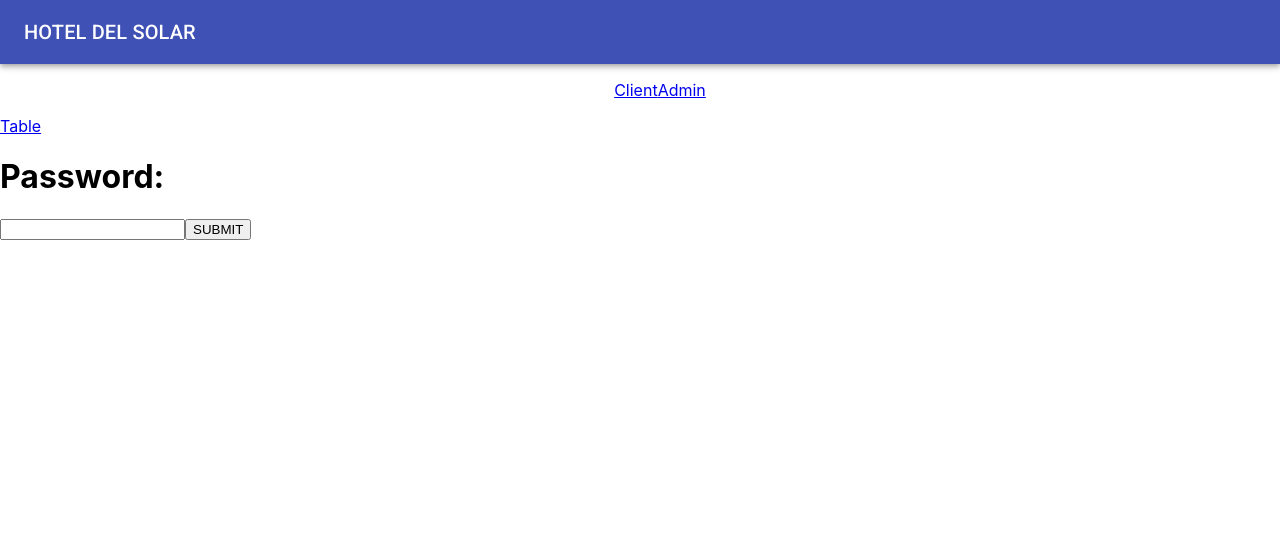
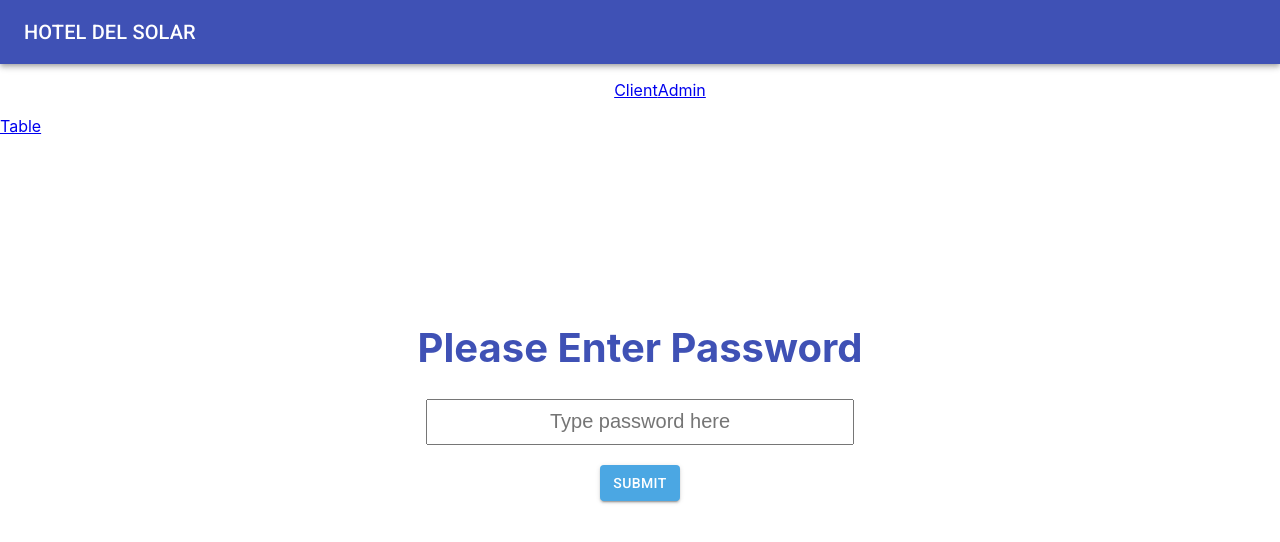
Before and after one commit to dolphinep/hotel-del-solar, a React (Create React App) app in the folder frontend/: page /admin in a window 1280 px wide. Shown: the top 542 px of the page. Built offline with nearby package versions, Linux system fonts and the light colour scheme.

Commit message:
loginUpdate

```diff
--- a/frontend/src/pages/Login.js
+++ b/frontend/src/pages/Login.js
@@ -1,6 +1,8 @@
 import React, { Component } from "react";
 import { Switch, Route, Link, Redirect } from 'react-router-dom';
 import { Table } from "@material-ui/core";
+import ColorButton from '@material-ui/core/Button';
+
 
 const validate = { id: "p", password: '1234' };
 
@@ -32,7 +34,7 @@ class Login extends React.Component {
         })
 
         if (await form.password == validate.password) {
-            alert("success")
+            //alert("success")
             this.props.parentLogin(true);
         } else {
             alert("Fail")
@@ -42,19 +44,24 @@ class Login extends React.Component {
 
     render() {
         return (
-            <div>
+            <div align='center'>
                 <form>
+                <br></br>  <br></br> <br></br>  <br></br> <br></br>  <br></br> <br></br>  <br></br>
                     <label>
-                        <h1>Password:</h1>
+                        <h1 style={{ color: '#3f51b5' , fontSize: 40}}>Please Enter Password</h1>
                         <input
+                            style={{width:420, height: 40,fontSize: 20,textAlign: 'center'}}
+                            placeholder="Type password here"
                             name='password'
                             value={this.state.password}
                             onChange={e => this.handleChange(e)} />
+
                     </label>
-
-                    <button onClick={(e) => this.onSubmit(e)}>
+                    <br></br>  <br></br>
+                    <ColorButton variant="contained" style={{ width: 80, backgroundColor: '#4BA7E3', color: '#ffffff' }}
+                    onClick={(e) => this.onSubmit(e)}>
                         SUBMIT
-                    </button>
+                    </ColorButton >
                 </form>
             </div>
         );
```
Also changed, not shown: 1 other file (tests, documents, lock files or other folders).
